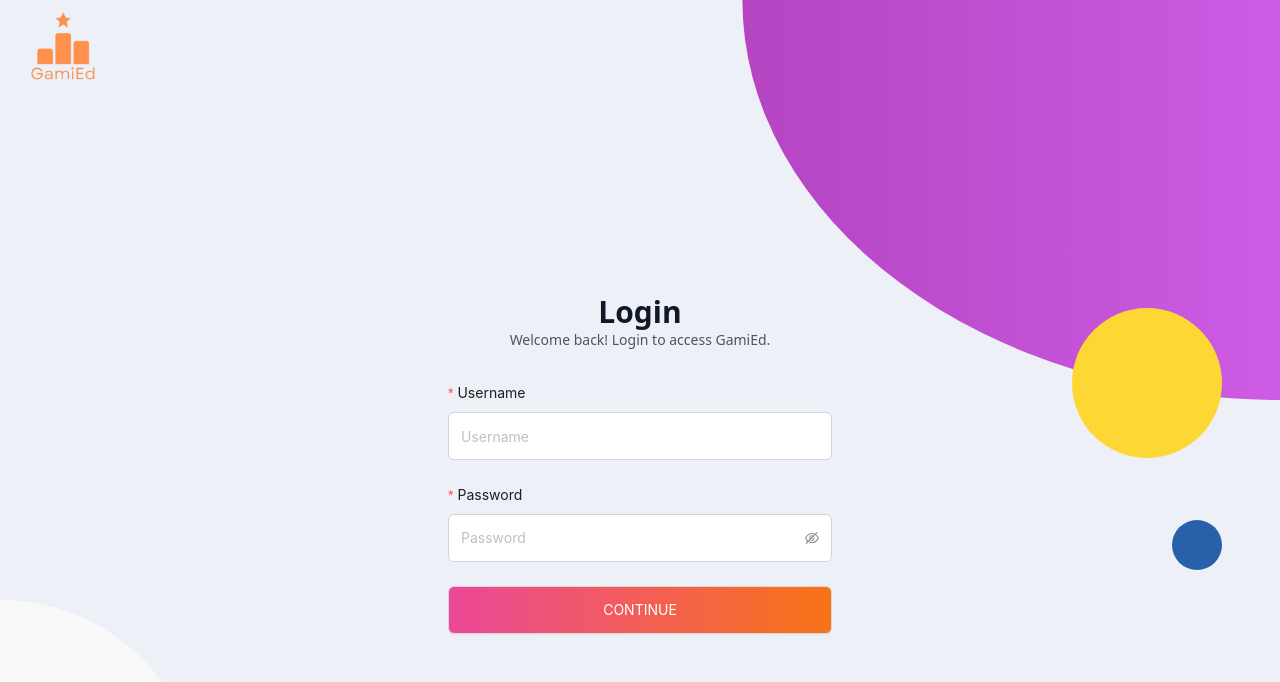
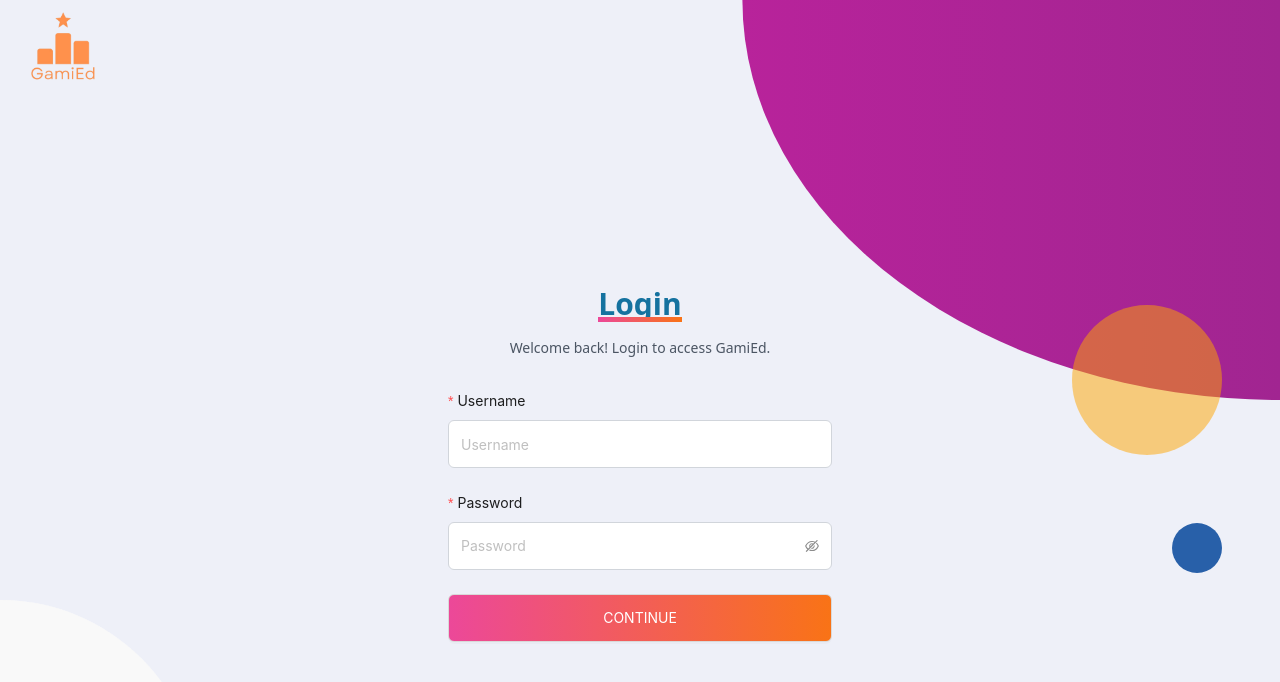
Before and after one commit to johngaitho05/gamied-client, a React (Vite) app: page /login in a window 1280 px wide. Shown: the top 682 px of the page. Built offline with nearby package versions, Linux system fonts and the light colour scheme.

Commit message:
drat login design

```diff
--- a/src/Components/global/LoginForm.jsx
+++ b/src/Components/global/LoginForm.jsx
@@ -67,9 +67,11 @@ const LoginForm = () => {
       <div className="p-8 rounded-lg  z-10 mt-32 max-w-md w-full form-container">
         <div className="dot"></div>
         <div className="dot2"></div>
-        <h2 className="text-3xl font-extrabold text-center text-gray-900">
-          Login
-        </h2>
+        <div className="flex justify-center mb-4">
+          <h2 className="text-3xl font-extrabold text-center text-blue  w-fit gradient-border-bottom ">
+            Login
+          </h2>
+        </div>
         <p className="text-center text-sm text-gray-600">
           Welcome back! Login to access GamiEd.
         </p>
--- a/src/index.css
+++ b/src/index.css
@@ -34,7 +34,7 @@ body {
   right: 0;
   width: 60%;
   height: 400px;
-  background: linear-gradient(to left, #cd5be4, #aa3bb4);
+  background: linear-gradient(to left, #a12591, #c2229f);
   clip-path: ellipse(70% 100% at 100% 0);
   z-index: -1;
 }
@@ -51,7 +51,7 @@ body {
   transform: translateY(-50%);
   width: 150px;
   height: 150px;
-  background-color: #fdd835;
+  background-color: rgb(255, 165, 0, 0.5);
   border-radius: 50%;
   z-index: 10;
 }
@@ -74,3 +74,23 @@ body {
     display: none;
   }
 }
+
+.gradient-border-bottom {
+  position: relative;
+  display: inline-block; /* Adjust display as needed for your layout */
+}
+
+.gradient-border-bottom::after {
+  content: "";
+  position: absolute;
+  left: 0;
+  bottom: 0;
+  width: 100%;
+  height: 5px; /* Thickness of the border */
+  margin-top: 2px;
+  background: linear-gradient(
+    to right,
+    #ec4899,
+    #f97316
+  ); /* Adjust gradient colors as needed */
+}
```
